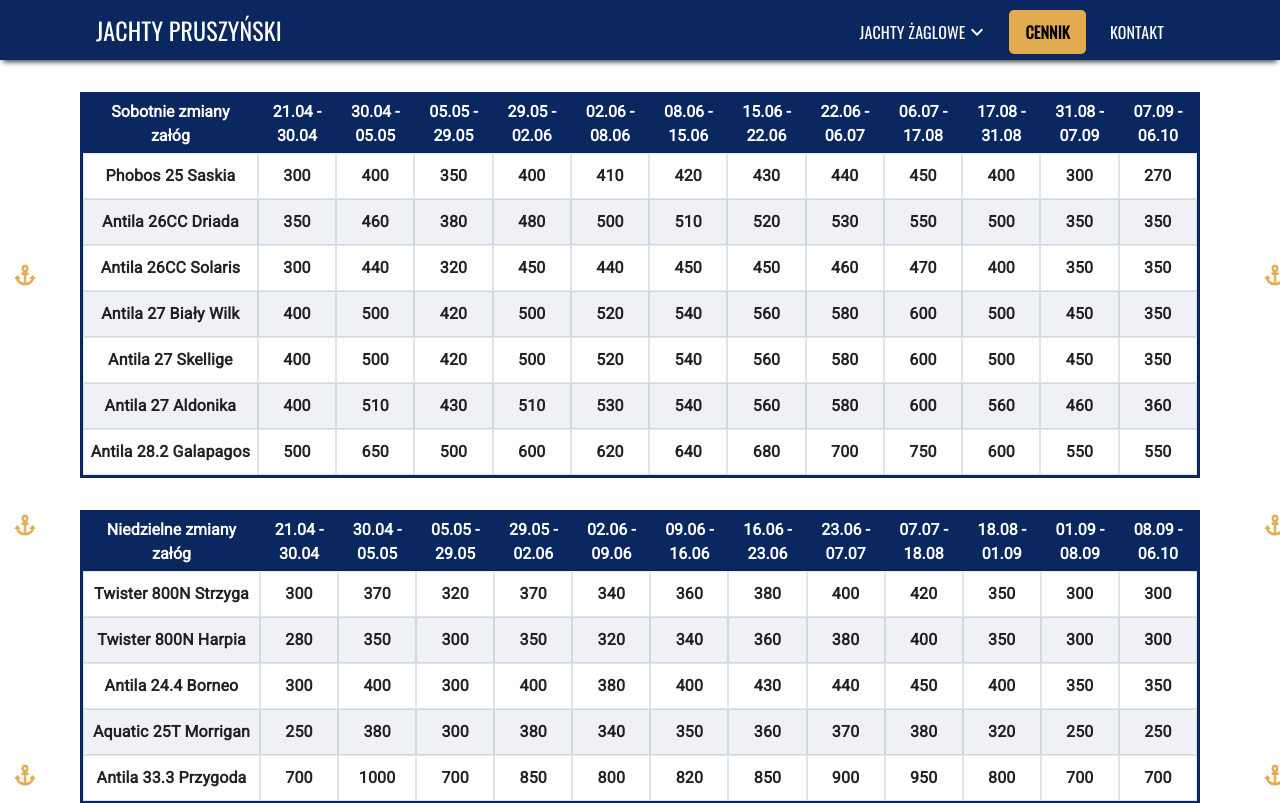
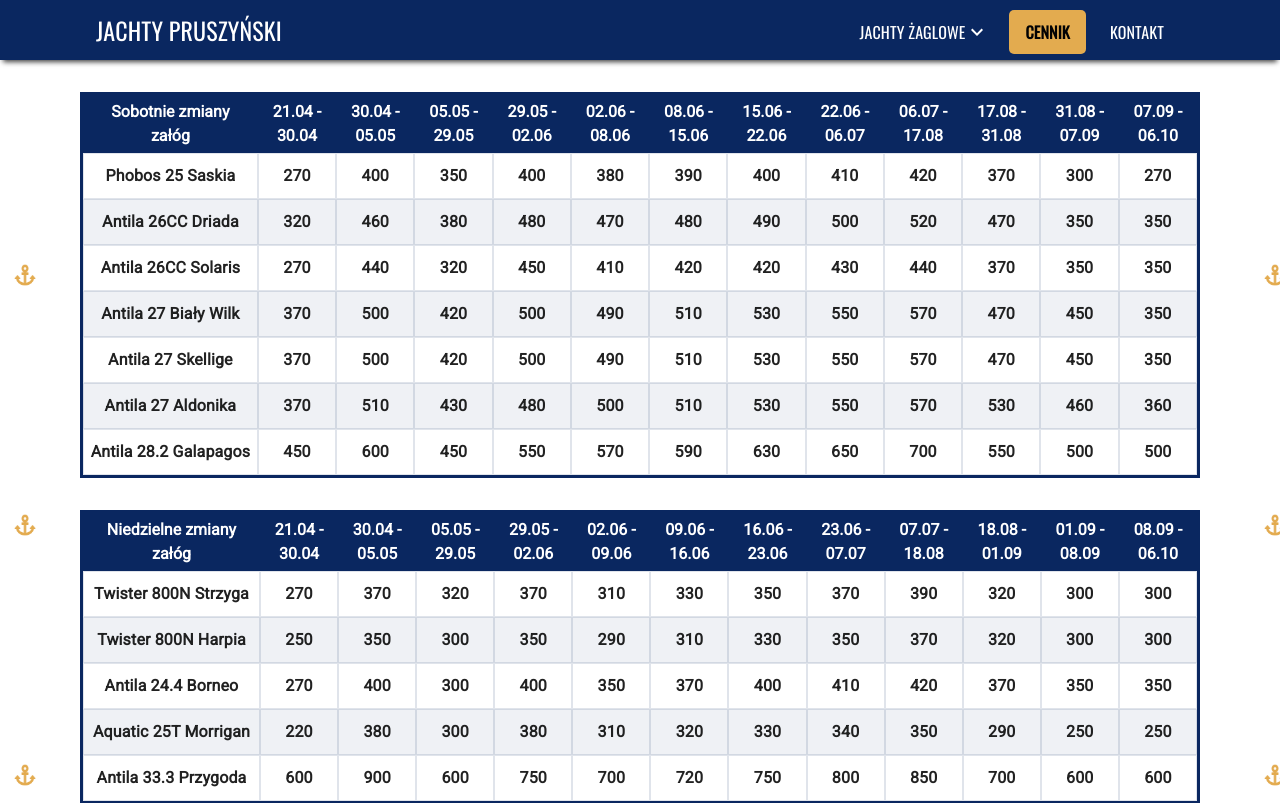
Before and after one commit to Ilshae/jachty-2, a React (Vite) app: page /cennik in a window 1280 px wide. Shown: the top 803 px of the page. Built offline with nearby package versions, Linux system fonts and the light colour scheme.

Commit message:
pricelist changes 2

```diff
--- a/src/data/yachts.ts
+++ b/src/data/yachts.ts
@@ -250,16 +250,16 @@
       ],
     },
     priceList: {
-      "21.04 - 30.04": "300",
+      "21.04 - 30.04": "270",
       "30.04 - 05.05": "370",
       "05.05 - 29.05": "320",
       "29.05 - 02.06": "370",
-      "02.06 - 09.06": "340",
-      "09.06 - 16.06": "360",
-      "16.06 - 23.06": "380",
-      "23.06 - 07.07": "400",
-      "07.07 - 18.08": "420",
-      "18.08 - 01.09": "350",
+      "02.06 - 09.06": "310",
+      "09.06 - 16.06": "330",
+      "16.06 - 23.06": "350",
+      "23.06 - 07.07": "370",
+      "07.07 - 18.08": "390",
+      "18.08 - 01.09": "320",
       "01.09 - 08.09": "300",
       "08.09 - 06.10": "300",
     },
@@ -429,16 +429,16 @@
       "https://www.youtube.com/embed/jSIGqZXQVEE",
     ],
     priceList: {
-      "21.04 - 30.04": "280",
+      "21.04 - 30.04": "250",
       "30.04 - 05.05": "350",
       "05.05 - 29.05": "300",
       "29.05 - 02.06": "350",
-      "02.06 - 09.06": "320",
-      "09.06 - 16.06": "340",
-      "16.06 - 23.06": "360",
-      "23.06 - 07.07": "380",
-      "07.07 - 18.08": "400",
-      "18.08 - 01.09": "350",
+      "02.06 - 09.06": "290",
+      "09.06 - 16.06": "310",
+      "16.06 - 23.06": "330",
+      "23.06 - 07.07": "350",
+      "07.07 - 18.08": "370",
+      "18.08 - 01.09": "320",
       "01.09 - 08.09": "300",
       "08.09 - 06.10": "300",
     },
@@ -581,16 +581,16 @@
       "antila-244-borneo/borneo12.jpg",
     ],
     priceList: {
-      "21.04 - 30.04": "300",
+      "21.04 - 30.04": "270",
       "30.04 - 05.05": "400",
       "05.05 - 29.05": "300",
       "29.05 - 02.06": "400",
-      "02.06 - 09.06": "380",
-      "09.06 - 16.06": "400",
-      "16.06 - 23.06": "430",
-      "23.06 - 07.07": "440",
-      "07.07 - 18.08": "450",
-      "18.08 - 01.09": "400",
+      "02.06 - 09.06": "350",
+      "09.06 - 16.06": "370",
+      "16.06 - 23.06": "400",
+      "23.06 - 07.07": "410",
+      "07.07 - 18.08": "420",
+      "18.08 - 01.09": "370",
       "01.09 - 08.09": "350",
       "08.09 - 06.10": "350",
     },
@@ -738,16 +738,16 @@
       "https://www.youtube.com/watch?v=3CTPkgGoBqo&ab_channel=JachtyPruszy%C5%84ski",
     ],
     priceList: {
-      "21.04 - 30.04": "250",
+      "21.04 - 30.04": "220",
       "30.04 - 05.05": "380",
       "05.05 - 29.05": "300",
       "29.05 - 02.06": "380",
-      "02.06 - 09.06": "340",
-      "09.06 - 16.06": "350",
-      "16.06 - 23.06": "360",
-      "23.06 - 07.07": "370",
-      "07.07 - 18.08": "380",
-      "18.08 - 01.09": "320",
+      "02.06 - 09.06": "310",
+      "09.06 - 16.06": "320",
+      "16.06 - 23.06": "330",
+      "23.06 - 07.07": "340",
+      "07.07 - 18.08": "350",
+      "18.08 - 01.09": "290",
       "01.09 - 08.09": "250",
       "08.09 - 06.10": "250",
     },
@@ -896,16 +896,16 @@
     ],
     video: ["https://www.youtube.com/watch?v=Imoj39lAcFM"],
     priceList: {
-      "21.04 - 30.04": "300",
+      "21.04 - 30.04": "270",
       "30.04 - 05.05": "400",
       "05.05 - 29.05": "350",
       "29.05 - 02.06": "400",
-      "02.06 - 09.06": "410",
-      "09.06 - 16.06": "420",
-      "16.06 - 23.06": "430",
-      "23.06 - 07.07": "440",
-      "07.07 - 18.08": "450",
-      "18.08 - 01.09": "400",
+      "02.06 - 09.06": "380",
+      "09.06 - 16.06": "390",
+      "16.06 - 23.06": "400",
+      "23.06 - 07.07": "410",
+      "07.07 - 18.08": "420",
+      "18.08 - 01.09": "370",
       "01.09 - 08.09": "300",
       "08.09 - 06.10": "270",
     },
@@ -1050,16 +1050,16 @@
       "antila-26cc-driada/driada15.jpg",
     ],
     priceList: {
-      "21.04 - 30.04": "350",
+      "21.04 - 30.04": "320",
       "30.04 - 05.05": "460",
       "05.05 - 29.05": "380",
       "29.05 - 02.06": "480",
-      "02.06 - 08.06": "500",
-      "08.06 - 15.06": "510",
-      "15.06 - 22.06": "520",
-      "22.06 - 06.07": "530",
-      "06.07 - 17.08": "550",
-      "17.08 - 31.08": "500",
+      "02.06 - 08.06": "470",
+      "08.06 - 15.06": "480",
+      "15.06 - 22.06": "490",
+      "22.06 - 06.07": "500",
+      "06.07 - 17.08": "520",
+      "17.08 - 31.08": "470",
       "31.08 - 07.09": "350",
       "07.09 - 06.10": "350",
     },
@@ -1210,16 +1210,16 @@
       "https://www.youtube.com/watch?v=Ir0VlpDxc9M&ab_channel=JachtyPruszy%C5%84ski",
     ],
     priceList: {
-      "21.04 - 30.04": "300",
+      "21.04 - 30.04": "270",
       "30.04 - 05.05": "440",
       "05.05 - 29.05": "320",
       "29.05 - 02.06": "450",
-      "02.06 - 08.06": "440",
-      "08.06 - 15.06": "450",
-      "15.06 - 22.06": "450",
-      "22.06 - 06.07": "460",
-      "06.07 - 17.08": "470",
-      "17.08 - 31.08": "400",
+      "02.06 - 08.06": "410",
+      "08.06 - 15.06": "420",
+      "15.06 - 22.06": "420",
+      "22.06 - 06.07": "430",
+      "06.07 - 17.08": "440",
+      "17.08 - 31.08": "370",
       "31.08 - 07.09": "350",
       "07.09 - 06.10": "350",
     },
@@ -1361,16 +1361,16 @@
       "antila-27-bialy-wilk/bialywilk12.jpg",
     ],
     priceList: {
-      "21.04 - 30.04": "400",
+      "21.04 - 30.04": "370",
       "30.04 - 05.05": "500",
       "05.05 - 29.05": "420",
       "29.05 - 02.06": "500",
-      "02.06 - 08.06": "520",
-      "08.06 - 15.06": "540",
-      "15.06 - 22.06": "560",
-      "22.06 - 06.07": "580",
-      "06.07 - 17.08": "600",
-      "17.08 - 31.08": "500",
+      "02.06 - 08.06": "490",
+      "08.06 - 15.06": "510",
+      "15.06 - 22.06": "530",
+      "22.06 - 06.07": "550",
+      "06.07 - 17.08": "570",
+      "17.08 - 31.08": "470",
       "31.08 - 07.09": "450",
       "07.09 - 06.10": "350",
     },
@@ -1515,16 +1515,16 @@
       "antila-27-skellige/skellige15.jpg",
     ],
     priceList: {
-      "21.04 - 30.04": "400",
+      "21.04 - 30.04": "370",
       "30.04 - 05.05": "500",
       "05.05 - 29.05": "420",
       "29.05 - 02.06": "500",
-      "02.06 - 08.06": "520",
-      "08.06 - 15.06": "540",
-      "15.06 - 22.06": "560",
-      "22.06 - 06.07": "580",
-      "06.07 - 17.08": "600",
-      "17.08 - 31.08": "500",
+      "02.06 - 08.06": "490",
+      "08.06 - 15.06": "510",
+      "15.06 - 22.06": "530",
+      "22.06 - 06.07": "550",
+      "06.07 - 17.08": "570",
+      "17.08 - 31.08": "470",
       "31.08 - 07.09": "450",
       "07.09 - 06.10": "350",
     },
@@ -1671,18 +1671,17 @@
       "antila-27-aldonika/aldonika17.jpg",
       "antila-27-aldonika/aldonika18.jpg",
     ],
-
     priceList: {
-      "21.04 - 30.04": "400",
+      "21.04 - 30.04": "370",
       "30.04 - 05.05": "510",
       "05.05 - 29.05": "430",
-      "29.05 - 02.06": "510",
-      "02.06 - 08.06": "530",
-      "08.06 - 15.06": "540",
-      "15.06 - 22.06": "560",
-      "22.06 - 06.07": "580",
-      "06.07 - 17.08": "600",
-      "17.08 - 31.08": "560",
+      "29.05 - 02.06": "480",
+      "02.06 - 08.06": "500",
+      "08.06 - 15.06": "510",
+      "15.06 - 22.06": "530",
+      "22.06 - 06.07": "550",
+      "06.07 - 17.08": "570",
+      "17.08 - 31.08": "530",
       "31.08 - 07.09": "460",
       "07.09 - 06.10": "360",
     },
@@ -1822,18 +1821,18 @@
       "antila-333-przygoda/przygoda8.jpg",
     ],
     priceList: {
-      "21.04 - 30.04": "700",
-      "30.04 - 05.05": "1000",
-      "05.05 - 29.05": "700",
-      "29.05 - 02.06": "850",
-      "02.06 - 09.06": "800",
-      "09.06 - 16.06": "820",
-      "16.06 - 23.06": "850",
-      "23.06 - 07.07": "900",
-      "07.07 - 18.08": "950",
-      "18.08 - 01.09": "800",
-      "01.09 - 08.09": "700",
-      "08.09 - 06.10": "700",
+      "21.04 - 30.04": "600",
+      "30.04 - 05.05": "900",
+      "05.05 - 29.05": "600",
+      "29.05 - 02.06": "750",
+      "02.06 - 09.06": "700",
+      "09.06 - 16.06": "720",
+      "16.06 - 23.06": "750",
+      "23.06 - 07.07": "800",
+      "07.07 - 18.08": "850",
+      "18.08 - 01.09": "700",
+      "01.09 - 08.09": "600",
+      "08.09 - 06.10": "600",
     },
   },
   {
@@ -1973,18 +1972,18 @@
       "antila-282-galapagos/galapagos12.jpg",
     ],
     priceList: {
-      "21.04 - 30.04": "500",
-      "30.04 - 05.05": "650",
-      "05.05 - 29.05": "500",
-      "29.05 - 02.06": "600",
-      "02.06 - 08.06": "620",
-      "08.06 - 15.06": "640",
-      "15.06 - 22.06": "680",
-      "22.06 - 06.07": "700",
-      "06.07 - 17.08": "750",
-      "17.08 - 31.08": "600",
-      "31.08 - 07.09": "550",
-      "07.09 - 06.10": "550",
+      "21.04 - 30.04": "450",
+      "30.04 - 05.05": "600",
+      "05.05 - 29.05": "450",
+      "29.05 - 02.06": "550",
+      "02.06 - 08.06": "570",
+      "08.06 - 15.06": "590",
+      "15.06 - 22.06": "630",
+      "22.06 - 06.07": "650",
+      "06.07 - 17.08": "700",
+      "17.08 - 31.08": "550",
+      "31.08 - 07.09": "500",
+      "07.09 - 06.10": "500",
     },
   },
 ]
```
